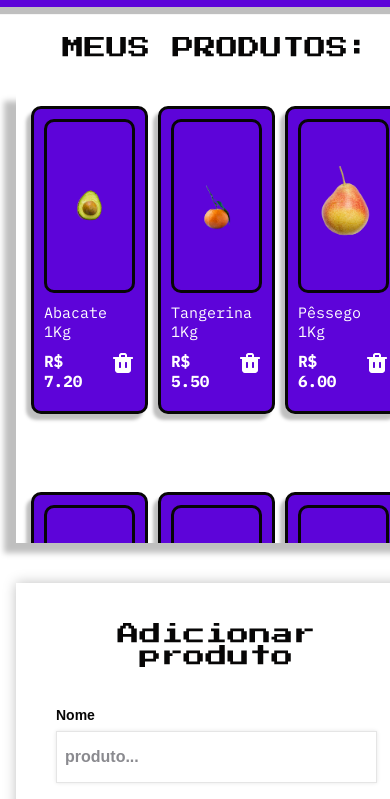
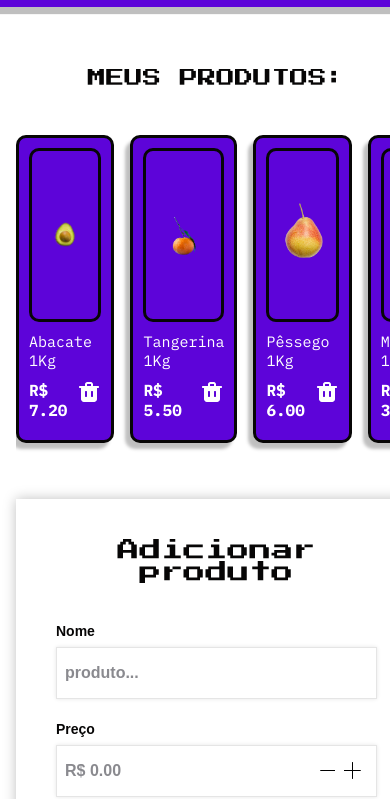
Before and after one commit to IvanildoBorges/challenge-AluraGeek, a website with bundled scripts: page index.html in a window 390 px wide. Shown: the part 49-848 px from the top of the page. Built offline with nearby package versions, Linux system fonts and the light colour scheme; data requests are answered from the project's data file.

Commit message:
Adicionado responsividade a products__section

```diff
--- a/styles/products/products-section.css
+++ b/styles/products/products-section.css
@@ -45,3 +45,50 @@ section.products__section .products__container .products__item__empty {
     background-color: var(--cor-do-titulo);
     border-radius: 8px;
 }
+
+/*Tablet*/
+@media screen and (max-width: 768px) {
+    .products__section {
+        height: auto;
+        overflow: hidden;
+        margin-top: 32px;
+        gap: 24px;
+    }
+
+    section.products__section .products__title {
+        font-size: 1.25rem;
+    }
+
+    section.products__section .products__container {
+        display: flex;
+        padding: 16px 0px;
+        gap: 10px;
+        overflow-x: scroll;
+        box-shadow: none;
+    }
+
+    section.products__section .products__container .products__item__empty {
+        height: 20dvh;
+    }
+}
+
+/*Mobile*/
+@media screen and (max-width: 425px) {
+    .products__section {
+        gap: 32px;
+    }
+
+    section.products__section .products__title {
+        font-size: 1.15rem;
+    }
+
+    section.products__section .products__container {
+        gap: 16px;
+    }
+
+    section.products__section .products__container .products__item__empty {
+        height: 15dvh;
+        font-size: 0.875rem;
+        font-weight: 700;
+    }
+}
```
